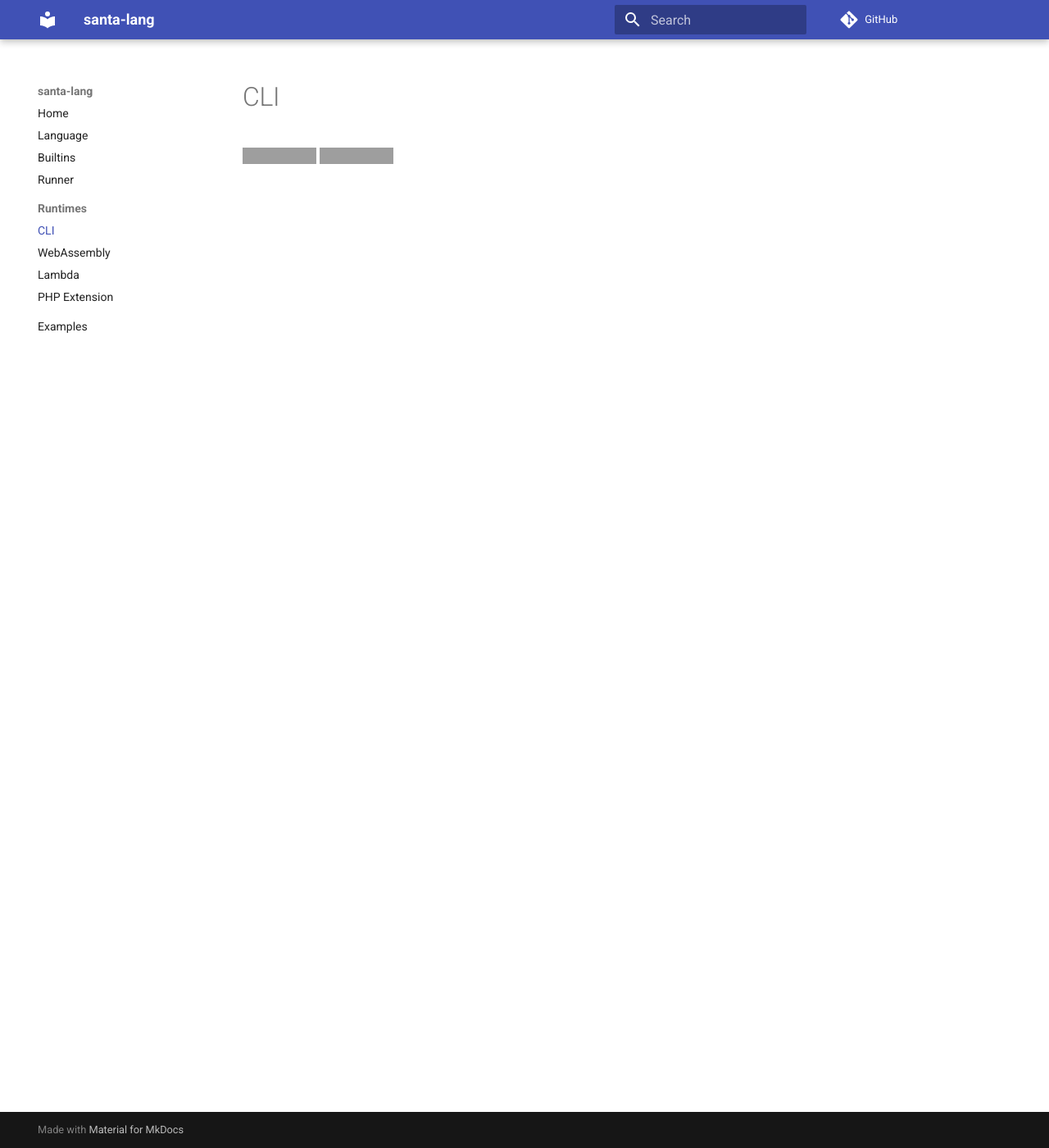
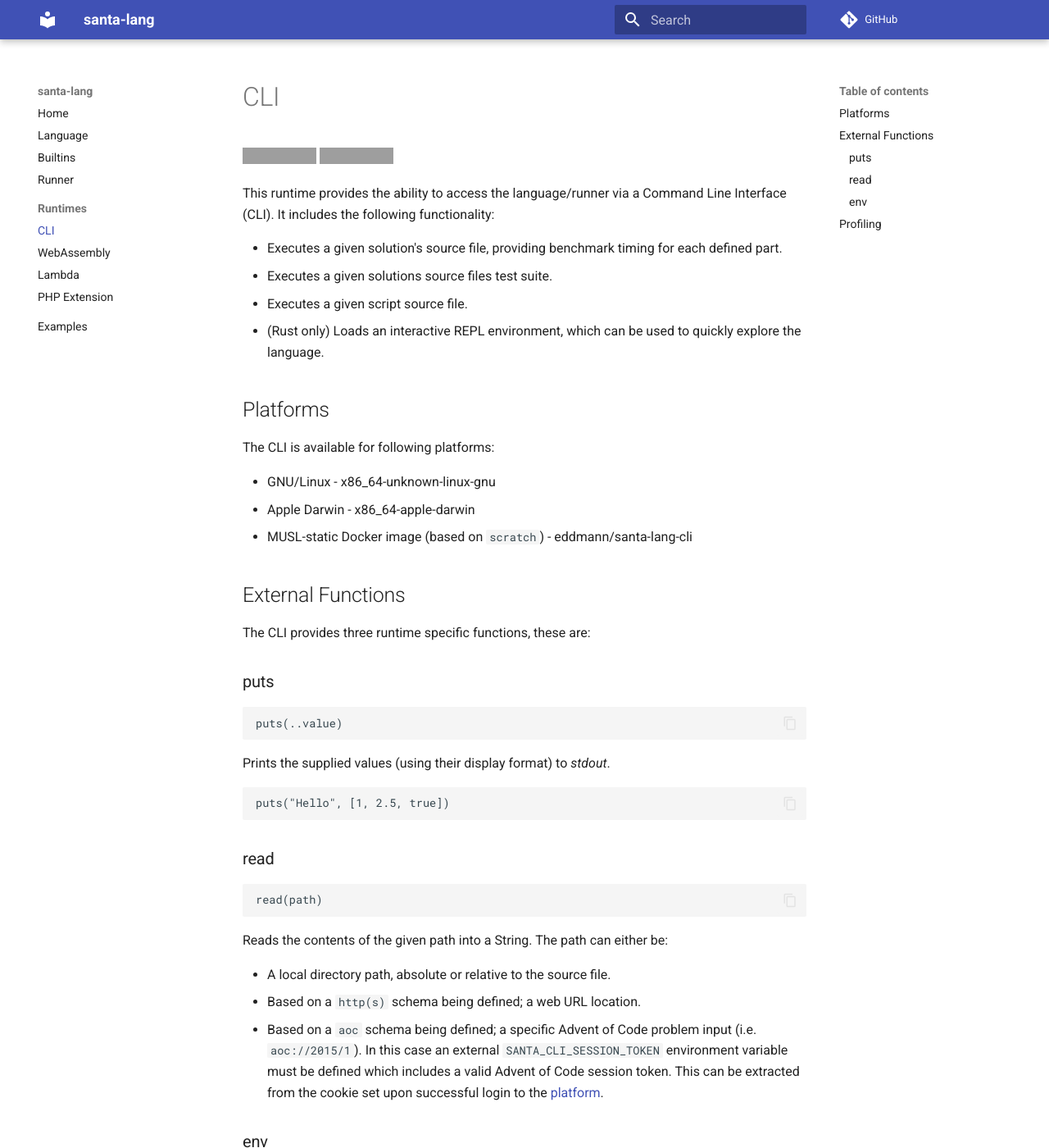
Before and after one commit to eddmann/santa-lang-rs, an MkDocs documentation site: the page built from docs/cli.md, in a window 1280 px wide and 1400 px high. Shown: the whole window at 82% size. Built offline with MkDocs 1.6.1 and Material for MkDocs 9.7.7, drawn with Linux system fonts in a browser that asks for light colours; comment, search, counter and statistics services are not loaded; some of the changed text lies outside the part shown; grey boxes are pictures that could not be loaded.

Commit message:
Add CLI docs

````diff
--- a/docs/cli.md
+++ b/docs/cli.md
@@ -1,3 +1,63 @@
 # CLI
 
 [![Rust](https://img.shields.io/badge/rust-%23000000.svg?style=for-the-badge&logo=rust&logoColor=white)](https://github.com/eddmann/santa-lang-rs) [![TypeScript](https://img.shields.io/badge/typescript-%23007ACC.svg?style=for-the-badge&logo=typescript&logoColor=white)](https://github.com/eddmann/santa-lang-ts)
+
+This runtime provides the ability to access the language/runner via a Command Line Interface (CLI).
+It includes the following functionality:
+
+- Executes a given solution's source file, providing benchmark timing for each defined part.
+- Executes a given solutions source files test suite.
+- Executes a given script source file.
+- (Rust only) Loads an interactive REPL environment, which can be used to quickly explore the language.
+
+## Platforms
+
+The CLI is available for following platforms:
+
+- GNU/Linux - x86_64-unknown-linux-gnu
+- Apple Darwin - x86_64-apple-darwin
+- MUSL-static Docker image (based on `scratch`) - eddmann/santa-lang-cli
+
+## External Functions
+
+The CLI provides three runtime specific functions, these are:
+
+### puts
+
+```
+puts(..value)
+```
+
+Prints the supplied values (using their display format) to _stdout_.
+
+```santa
+puts("Hello", [1, 2.5, true])
+```
+
+### read
+
+```
+read(path)
+```
+
+Reads the contents of the given path into a String.
+The path can either be:
+
+- A local directory path, absolute or relative to the source file.
+- Based on a `http(s)` schema being defined; a web URL location.
+- Based on a `aoc` schema being defined; a specific Advent of Code problem input (i.e. `aoc://2015/1`).
+  In this case an external `SANTA_CLI_SESSION_TOKEN` environment variable must be defined which includes a valid Advent of Code session token.
+  This can be extracted from the cookie set upon successful login to the [platform](https://adventofcode.com/).
+
+### env
+
+```
+env()
+```
+
+(REPL only) Prints the current environment's variables
+
+## Profiling
+
+The Rust-based CLI can be built locally (via a Cargo `profile` feature flag) with additional [flamegraph](https://github.com/tikv/pprof-rs#flamegraph)/[pprof](https://github.com/tikv/pprof-rs#use-with-pprof) CPU profiling output for a given solutions' execution.
+This can be useful when trying to determine slow areas of a given solution, to improve its overall performance.
````
